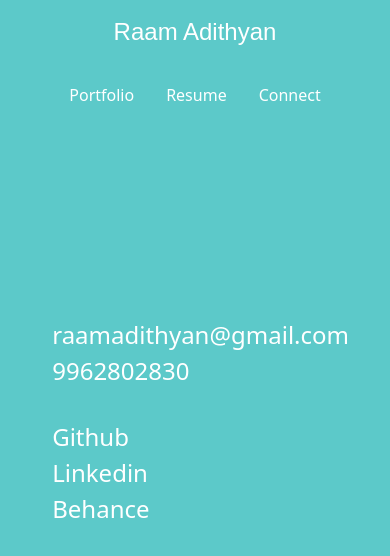
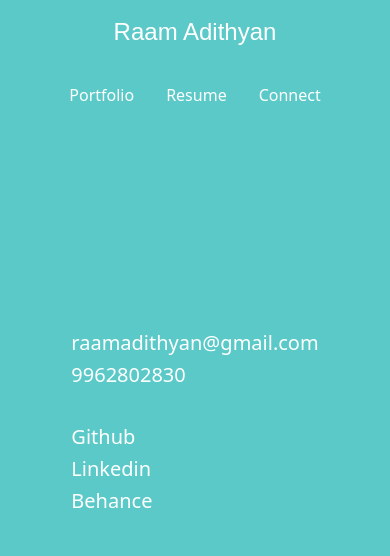
Before and after one commit to raamadithyan/portfolio, a Next.js app: page /connect in a window 390 px wide. Shown: the top 556 px of the page. Built offline with nearby package versions, Linux system fonts and the light colour scheme; a web font is replaced by a local one.

Commit message:
responsiveness added to resume and connect page

```diff
--- a/src/pages/connect.js
+++ b/src/pages/connect.js
@@ -14,7 +14,7 @@ export default function Connect() {
                         flex justify-center items-center
     "
       >
-        <div className="w-[80%] sm:w-[50%] h-auto flex justify-end">
+        <div className="w-[80%] sm:w-[50%] h-auto flex justify-center sm:justify-end ">
           {/*Skills*/}
 
           <motion.div
@@ -30,25 +30,29 @@ export default function Connect() {
             <table className="text-white  ">
               <tbody>
                 <tr>
-                  <th className="text-2xl connect-table">
+                  <th className="text-xl sm:text-2xl connect-table">
                     raamadithyan@gmail.com
                   </th>
                 </tr>
                 <tr>
-                  <th className="text-2xl connect-table connect-table-bottom  ">
+                  <th className="text-xl sm:text-2xl connect-table connect-table-bottom  ">
                     9962802830
                   </th>
                 </tr>
                 <tr>
                   <Link href="https://github.com/raamadithyan" legacyBehavior>
-                    <th className="text-2xl connect-table">Github</th>
+                    <th className="text-xl sm:text-2xl connect-table">
+                      Github
+                    </th>
                   </Link>
                 </tr>
                 <tr>
-                  <th className="text-2xl connect-table">Linkedin</th>
+                  <th className="text-xl sm:text-2xl connect-table">
+                    Linkedin
+                  </th>
                 </tr>
                 <tr>
-                  <th className="text-2xl connect-table">Behance</th>
+                  <th className="text-xl sm:text-2xl connect-table">Behance</th>
                 </tr>
               </tbody>
             </table>
--- a/src/pages/index.js
+++ b/src/pages/index.js
@@ -17,7 +17,7 @@ export default function Home() {
 
          "
       >
-        <div className=" w-[80%] sm:w-[50%] h-auto">
+        <div className=" w-[80%] sm:w-[50%] h-auto ">
           <motion.h1
             variants={variant}
             initial="hidden"
@@ -77,7 +77,7 @@ export default function Home() {
                 duration: 0.9,
                 // delay: 0.1 * index,
               }}
-              className="text-white px-4 py-2 border-2 rounded-md scale-75 sm:scale-100"
+              className="text-white text-[12px] sm:text-[18px] mt-4 sm:mt-0 px-4 py-2 border-2 rounded-md scale-75 sm:scale-100"
             >
               Currently Open for Work
             </motion.button>
--- a/src/pages/resume.js
+++ b/src/pages/resume.js
@@ -13,7 +13,7 @@ export default function Resume() {
       flex justify-center items-center
     "
       >
-        <div className="  w-[80%] sm:w-[50%] h-auto flex justify-around">
+        <div className=" mt-20 sm:mt-0 w-[80%] sm:w-[50%] h-auto flex justify-around">
           {/*Experience*/}
 
           <motion.div
@@ -29,7 +29,7 @@ export default function Resume() {
             <table className="text-white ">
               <thead>
                 <tr>
-                  <th className="text-2xl">Experience</th>
+                  <th className="text-xl sm:text-2xl">Experience</th>
                 </tr>
               </thead>
               <tbody>
@@ -83,7 +83,7 @@ export default function Resume() {
             <table className="text-white skill-table ">
               <thead>
                 <tr>
-                  <th className="text-2xl">Skills</th>
+                  <th className="text-xl sm:text-2xl">Skills</th>
                 </tr>
               </thead>
               <tbody>
--- a/src/styles/globals.css
+++ b/src/styles/globals.css
@@ -91,3 +91,9 @@ td {
 .skill-table td {
   padding-bottom: 1px;
 }
+
+@media only screen and (max-width: 600px) {
+  td {
+    font-size: 12px;
+  }
+}
```
Also changed, not shown: .codesandbox/tasks.json (added). Lines whose indentation alone changed are shown as unchanged.
